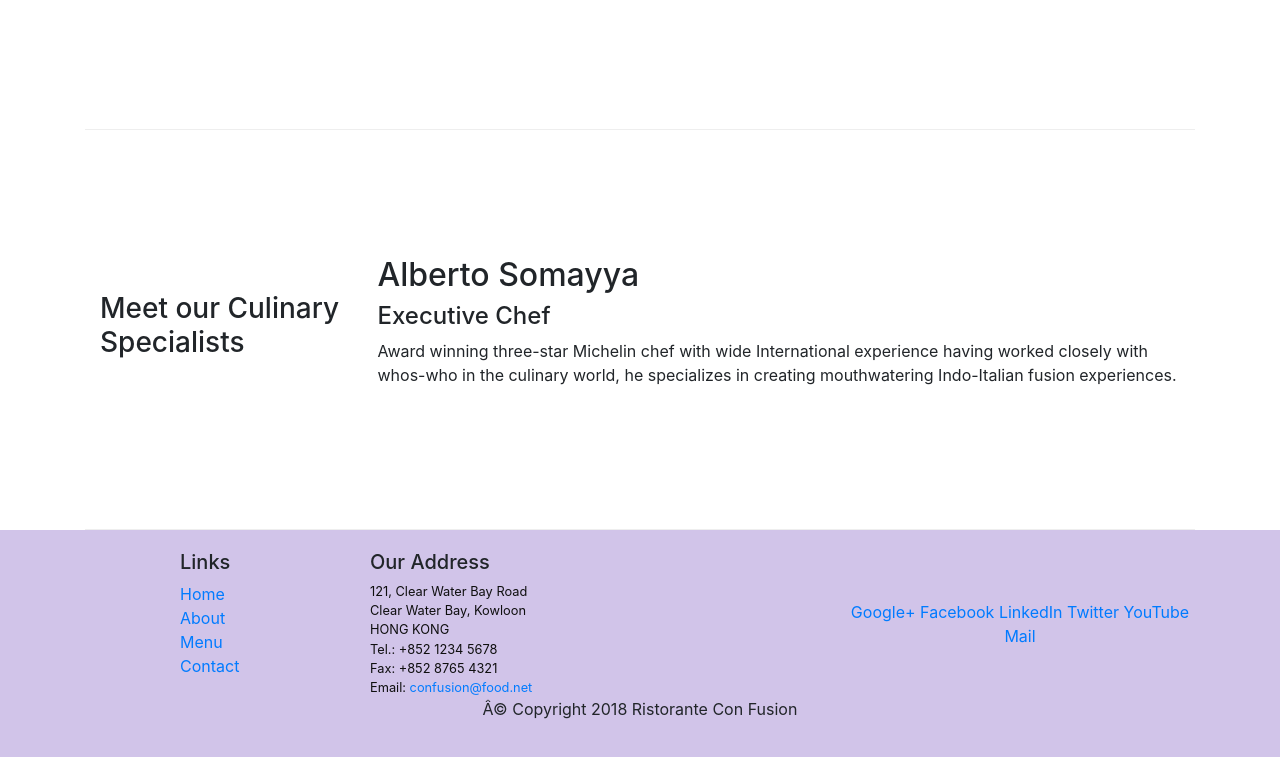
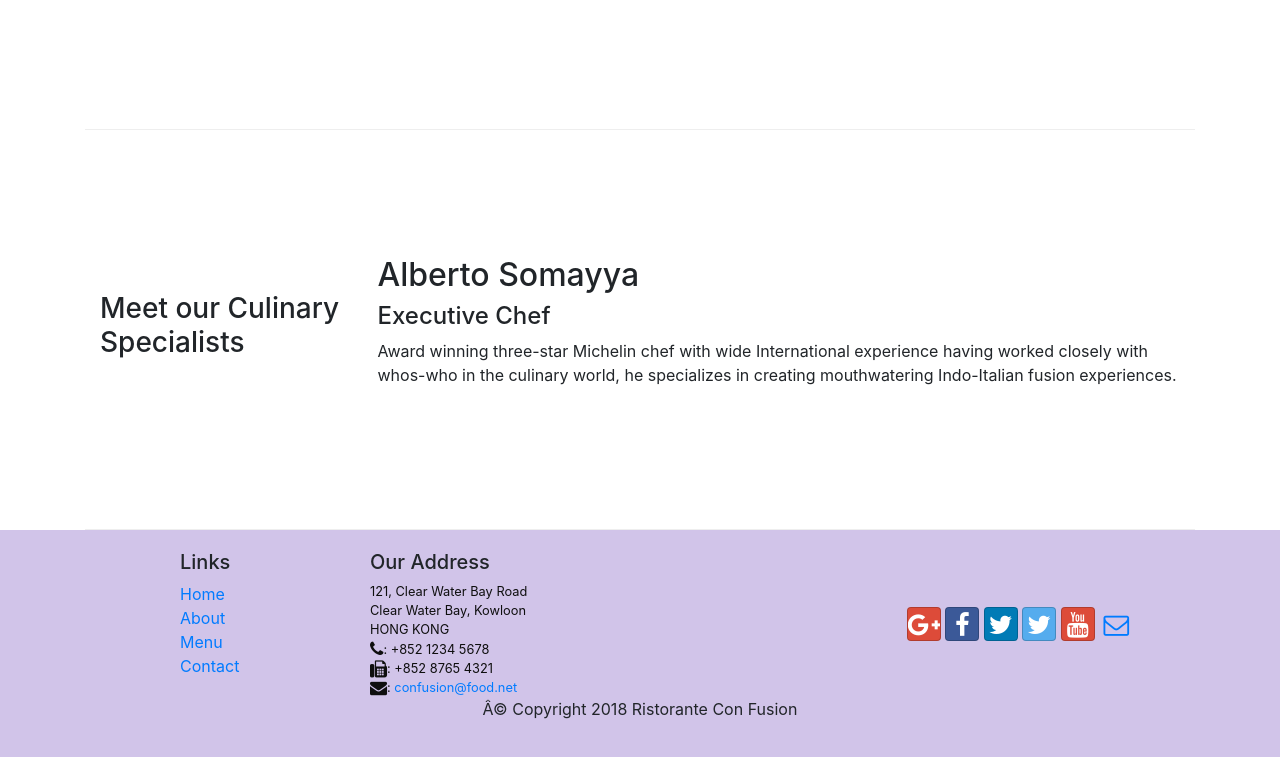
Before and after one commit to lakshaytalkstocomputer/LearnJavaScript, a website: page index.html in a window 1280 px wide. Shown: the part 1004-1761 px from the top of the page. Drawn offline with nearby package versions, Linux system fonts and the light colour scheme.

Commit message:
[ADDED] icons

```diff
--- a/index.html
+++ b/index.html
@@ -8,6 +8,8 @@
 
     <!-- Bootstrap CSS-->
     <link rel="stylesheet" href="node_modules/bootstrap/dist/css/bootstrap.min.css">
+    <link rel="stylesheet" href="node_modules/font-awesome/css/font-awesome.min.css">
+    <link rel="stylesheet" href="node_modules/bootstrap-social/bootstrap-social.css">
     <link rel="stylesheet" href="css/styles.css">
     <title>Ristorante Con Fusion</title>
 </head>
@@ -22,10 +24,10 @@
             <a class="navbar-brand" href="#">Ristorante Con Fusion</a>
             <div class="collapse navbar-collapse" id="Navbar">
                 <ul class="navbar-nav mr-auto">
-                    <li class="nav-item active"> <a class="nav-link" href="#">Home</a></li>
-                    <li class="nav-item"> <a class="nav-link" href="./aboutus.html">About</a></li>
-                    <li class="nav-item"> <a class="nav-link" href="#">Menu</a></li>
-                    <li class="nav-item"> <a class="nav-link" href="#">Contact</a></li>
+                    <li class="nav-item active"> <a class="nav-link" href="#"><span class="fa fa-home"></span> Home</a></li>
+                    <li class="nav-item"> <a class="nav-link" href="./aboutus.html"><span class="fa fa-info"></span> About</a></li>
+                    <li class="nav-item"> <a class="nav-link" href="#"><span class="fa fa-list fa-lg"></span> Menu</a></li>
+                    <li class="nav-item"> <a class="nav-link" href="#"><span class="fa fa-address-card fa-lg"></span> Contact</a></li>
                 </ul>
             </div>
         </div>
@@ -96,19 +98,19 @@
 		              121, Clear Water Bay Road<br>
 		              Clear Water Bay, Kowloon<br>
 		              HONG KONG<br>
-		              Tel.: +852 1234 5678<br>
-		              Fax: +852 8765 4321<br>
-		              Email: <a href="mailto:confusion@food.net">confusion@food.net</a>
+		              <i class="fa fa-phone fa-lg"></i>: +852 1234 5678<br>
+		              <i class="fa fa-fax fa-lg"></i>: +852 8765 4321<br>
+		              <i class="fa fa-envelope fa-lg"></i>: <a href="mailto:confusion@food.net">confusion@food.net</a>
 		           </address>
                 </div>
                 <div class="col-12 col-sm-4 align-self-center" >
                     <div class="text-center">
-                        <a href="http://google.com/+">Google+</a>
-                        <a href="http://www.facebook.com/profile.php?id=">Facebook</a>
-                        <a href="http://www.linkedin.com/in/">LinkedIn</a>
-                        <a href="http://twitter.com/">Twitter</a>
-                        <a href="http://youtube.com/">YouTube</a>
-                        <a href="mailto:">Mail</a>
+                        <a class="btn btn-social-icon btn-google" href="http://google.com/+"><i class="fa fa-google-plus fa-lg"></i></a>
+                        <a class="btn btn-social-icon btn-facebook" href="http://www.facebook.com/profile.php?id="><i class="fa fa-facebook fa-lg"></i></a>
+                        <a class="btn btn-social-icon btn-linkedin" href="http://www.linkedin.com/in/"><i class="fa fa-twitter fa-lg"></i></a>
+                        <a class="btn btn-social-icon btn-twitter" href="http://twitter.com/"><i class="fa fa-twitter fa-lg"></i></a>
+                        <a class="btn btn-social-icon btn-google" href="http://youtube.com/"><i class="fa fa-youtube fa-lg"></i></a>
+                        <a class="btn btn-social-icon" href="mailto:"><i class="fa fa-envelope-o fa-lg"></i></a>
                     </div>
                 </div>
            </div>
--- a/package.json
+++ b/package.json
@@ -29,6 +29,8 @@
   },
   "dependencies": {
     "bootstrap": "^4.0.0",
+    "bootstrap-social": "^5.1.1",
+    "font-awesome": "^4.7.0",
     "jquery": "^3.3.1",
     "popper.js": "^1.12.9"
   }
```
Also changed, not shown: aboutus.html (+15 -15 lines), 1 other file.
